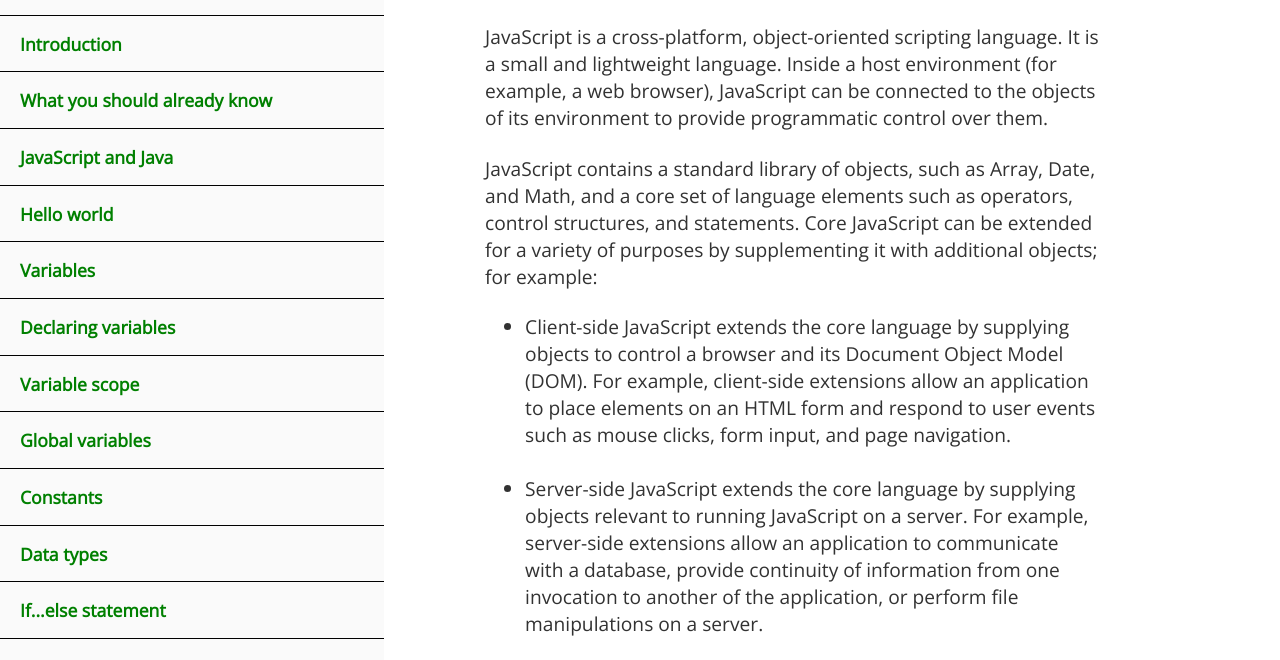
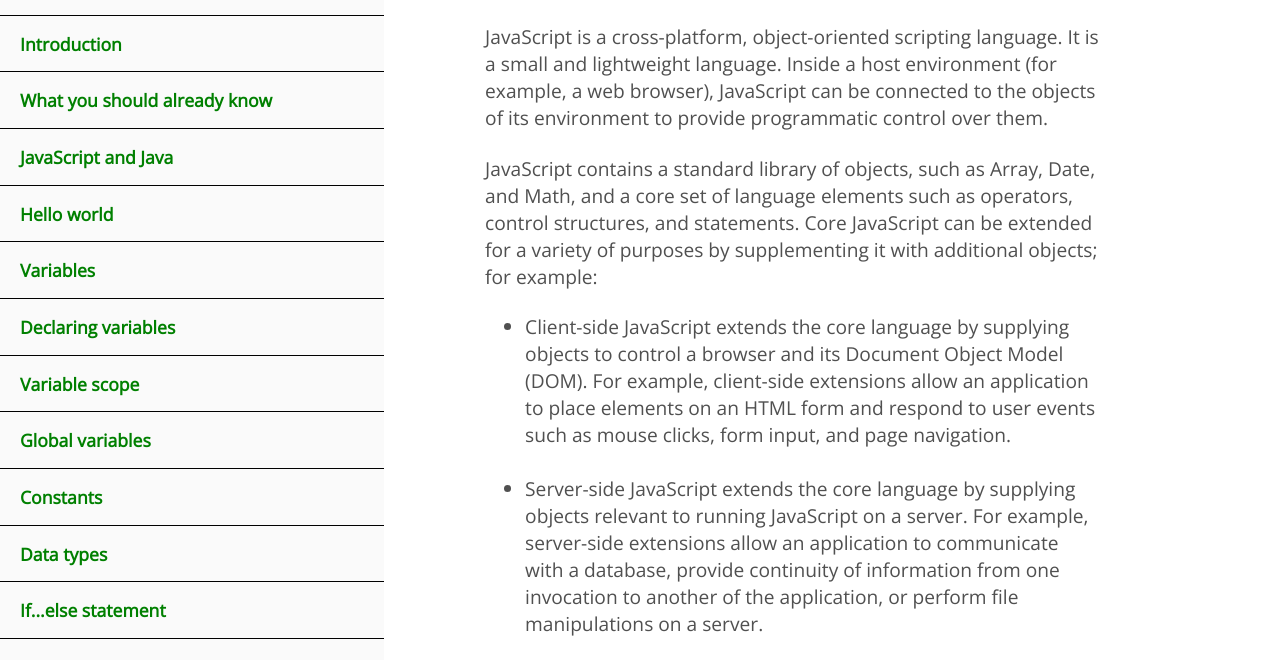
Before and after one commit to DaniElias7/js-tech-documentation, a website: page index.html in a window 1280 px wide. Shown: the part 131-791 px from the top of the page. Drawn offline with nearby package versions, Linux system fonts and the light colour scheme.

Commit message:
3rd commit: adjusting some colors

```diff
--- a/index.css
+++ b/index.css
@@ -57,7 +57,7 @@ h1 {
 }
 /* information */
 main {
-    color: rgb(50, 50, 50);
+    color: rgb(80, 80, 80);
 }
 #info ul {
     margin: 1em 2em;
```
